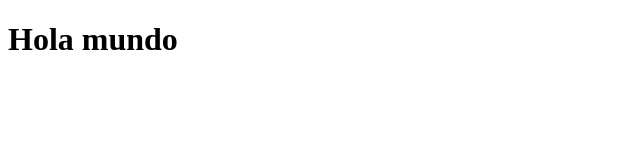
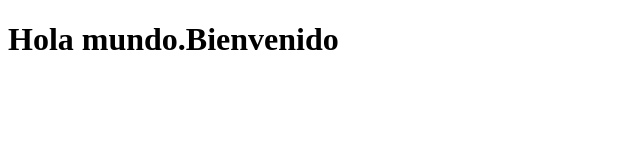
Before and after one commit to AnthonyMartinezAlvarez/Repositorio_sincronizado, a plain HTML site: page index.html in a window 1280 px wide. Shown: the whole page, without its empty margins (0-640 px from the left). Drawn offline with Linux system fonts and the light colour scheme.

Commit message:
Segunda version de index.html. Añadida palabra Bienvenido

```diff
--- a/index.html
+++ b/index.html
@@ -4,6 +4,6 @@
      <title>Página web</title>
 </head>
 <body>
-     <h1>Hola mundo</h1>
+     <h1>Hola mundo.Bienvenido</h1>
 </body>
 </html>
```
